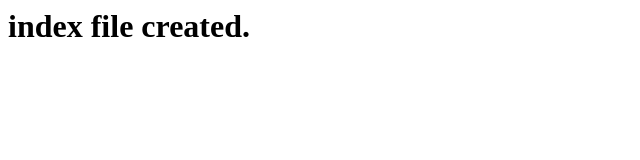
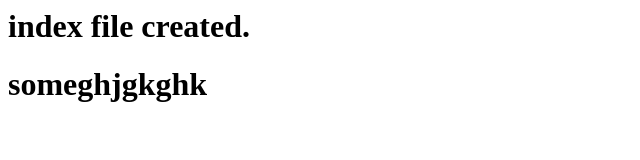
Before and after one commit to stuti-sidhu/workshop-oss, a plain HTML site: page index.html in a window 1280 px wide. Shown: the whole page, without its empty margins (0-640 px from the left). Drawn offline with Linux system fonts and the light colour scheme.

Commit message:
Update index.html

```diff
--- a/index.html
+++ b/index.html
@@ -1 +1,2 @@
 <h1>index file created. </h1>
+<h1>someghjgkghk<h1>
```
